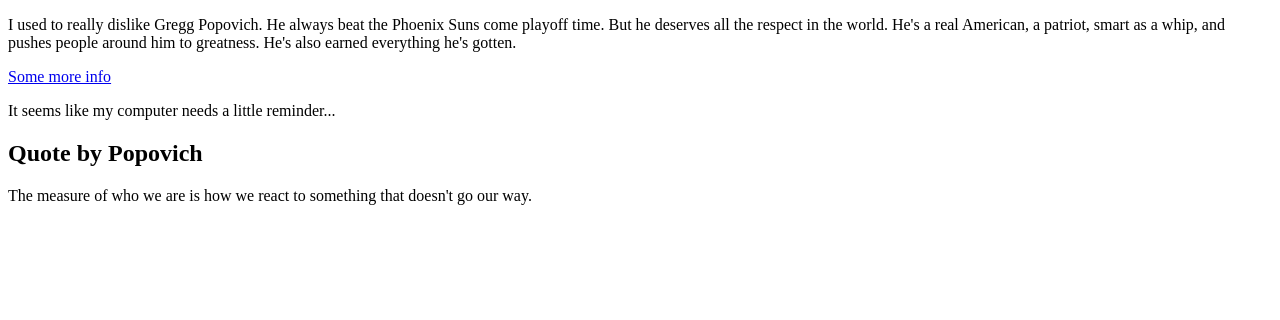
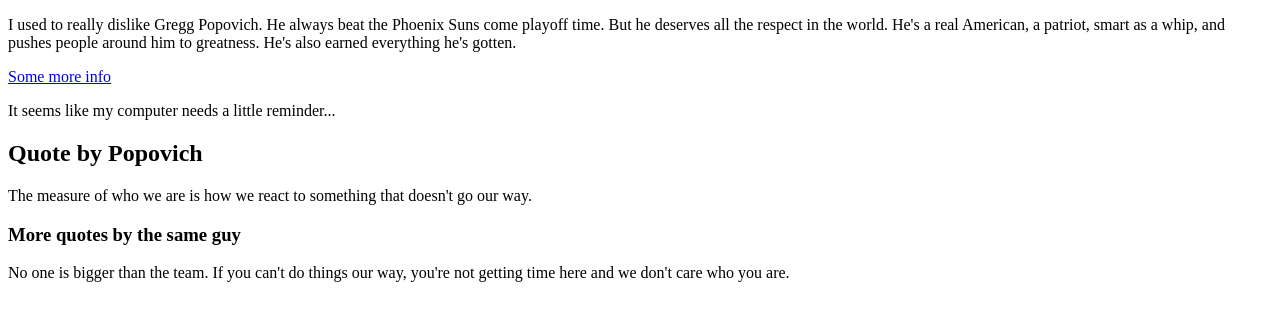
Before and after one commit to kostanzhoglo/website, a plain HTML site: page pop.html in a window 1280 px wide. Drawn offline with Linux system fonts and the light colour scheme.

Commit message:
Add 2nd quote to Pop.html

```diff
--- a/pop.html
+++ b/pop.html
@@ -12,5 +12,8 @@
     <h2>Quote by Popovich</h2>
     <p>The measure of who we are is how we react to something that doesn't go our way.</p>
 
+    <h3>More quotes by the same guy</h3>
+    <p>No one is bigger than the team. If you can't do things our way, you're not getting time here and we don't care who you are.</p>
+
   </body>
 </html>
```
